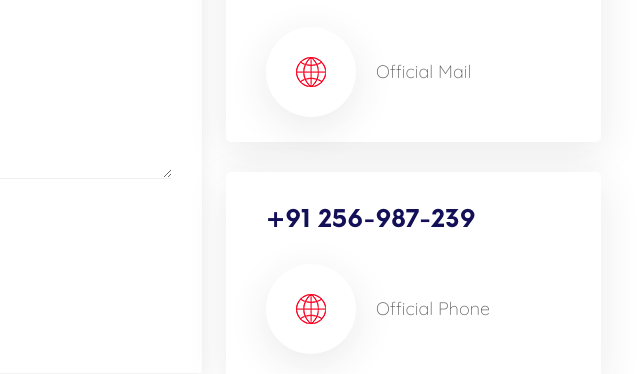
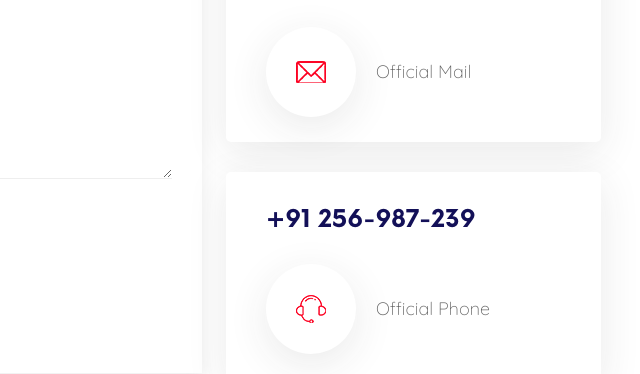
Before and after one commit to hdang09/follio, a plain HTML site: page index.html in a window 1280 px wide. Shown: the part 5626-6000 px from the top of the page, 528-1168 px from the left. Drawn offline with Linux system fonts and the light colour scheme.

Commit message:
F-Code Project

```diff
--- a/index.html
+++ b/index.html
@@ -339,7 +339,7 @@
                                 <h2 class="card--title">info@edefytheme.com</h2>
                                 <div class="card--info">
                                     <div class="card--img">
-                                        <img src="./img/container/letstalk/address.png" alt="" class="card--img-icon">
+                                        <img src="./img/container/letstalk/mail.png" alt="" class="card--img-icon">
                                     </div>
                                     <span class="card--text">Official Mail</span>
                                 </div>
@@ -349,7 +349,7 @@
                                 <h2 class="card--title">+91 256-987-239</h2>
                                 <div class="card--info">
                                     <div class="card--img">
-                                        <img src="./img/container/letstalk/address.png" alt="" class="card--img-icon">
+                                        <img src="./img/container/letstalk/contact.png" alt="" class="card--img-icon">
                                     </div>
                                     <span class="card--text">Official Phone</span>
                                 </div>
```
